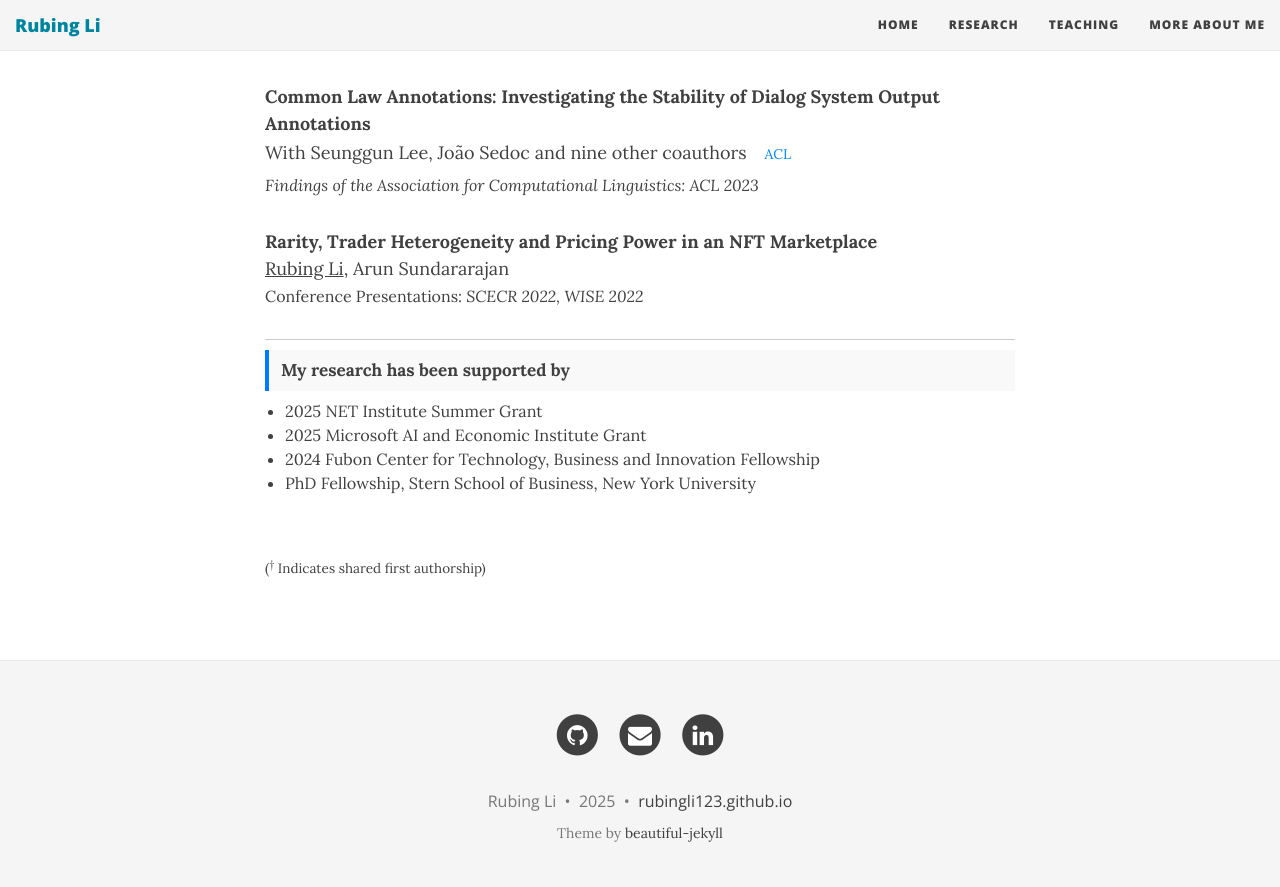
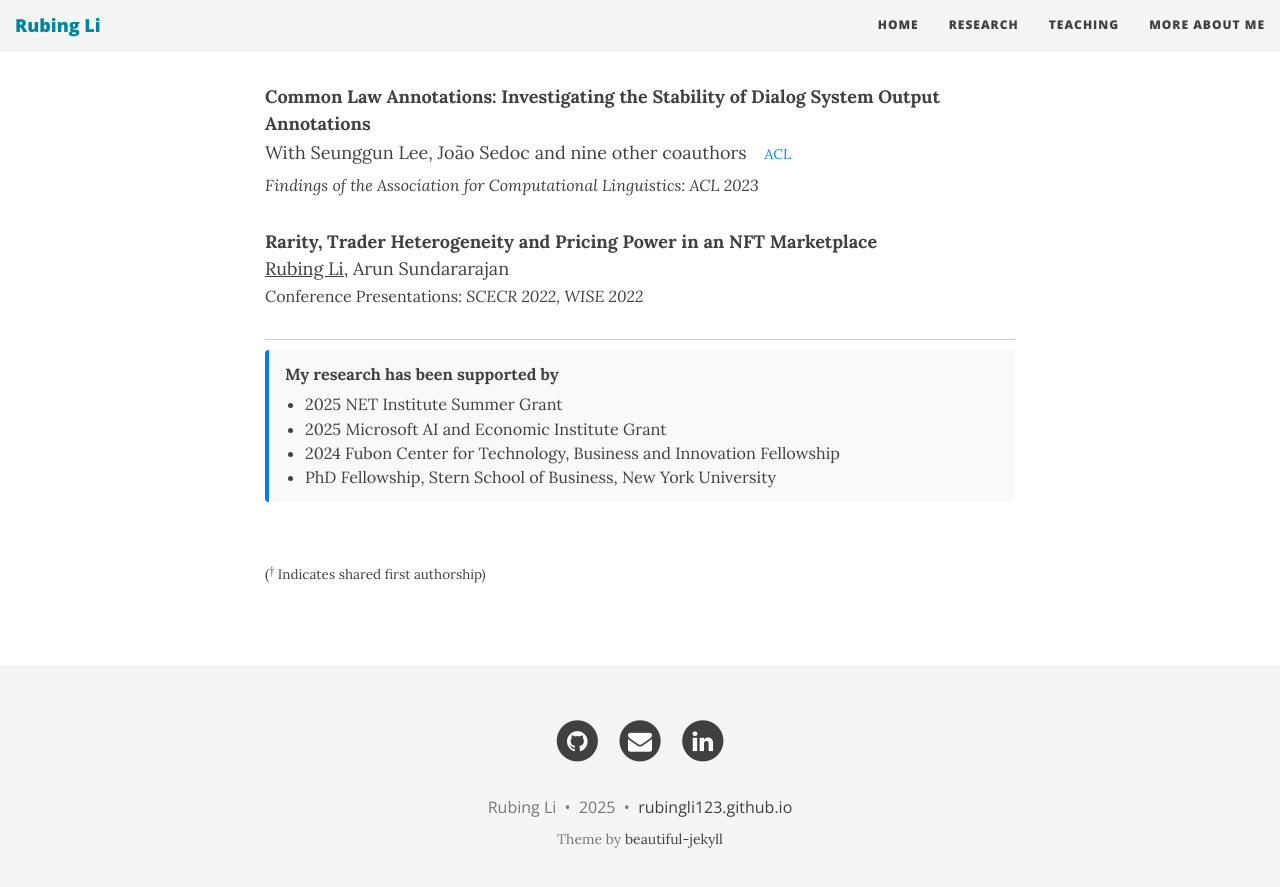
Before and after one commit to RubingLi123/rubingli123.github.io, a Jekyll site: the page built from research.md, in a window 1280 px wide and 900 px high, scrolled down 1110 px. Shown: the top 887 px of the window. Built offline with Jekyll 4.4.1, drawn with Linux system fonts in a browser that asks for light colours; nearby versions of some CDN libraries.

Commit message:
Update research.md

```diff
--- a/research.md
+++ b/research.md
@@ -105,16 +105,16 @@ With Seunggun Lee, João Sedoc and nine other coauthors [ACL](https://aclantholo
 
 <hr style="height:1px; border:none; background-color:#ccc; margin:30px 0 10px 0;">
 
-<div style="background-color: #f9f9f9; border-left: 4px solid #007BFF; padding: 8px 12px; font-weight: bold; font-size: 0.95em; margin-bottom: 8px;">
-  My research has been supported by
+<div style="background-color: #f9f9f9; border-left: 4px solid #007BFF; padding: 12px 16px; font-size: 0.9em; line-height: 1.5em; border-radius: 4px;">
+  <div style="font-weight: bold; margin-bottom: 6px;">My research has been supported by</div>
+  <ul style="margin: 0; padding-left: 20px;">
+    <li>2025 NET Institute Summer Grant</li>
+    <li>2025 Microsoft AI and Economic Institute Grant</li>
+    <li>2024 Fubon Center for Technology, Business and Innovation Fellowship</li>
+    <li>PhD Fellowship, Stern School of Business, New York University</li>
+  </ul>
 </div>
 
-<ul style="margin-top: 5px; padding-left: 20px; font-size: 0.9em; line-height: 1.5em;">
-  <li>2025 NET Institute Summer Grant</li>
-  <li>2025 Microsoft AI and Economic Institute Grant</li>
-  <li>2024 Fubon Center for Technology, Business and Innovation Fellowship</li>
-  <li>PhD Fellowship, Stern School of Business, New York University</li>
-</ul>
 
 
 <br><span style="font-size: 0.75em;">(<sup>†</sup> Indicates shared first authorship)</span>
```
